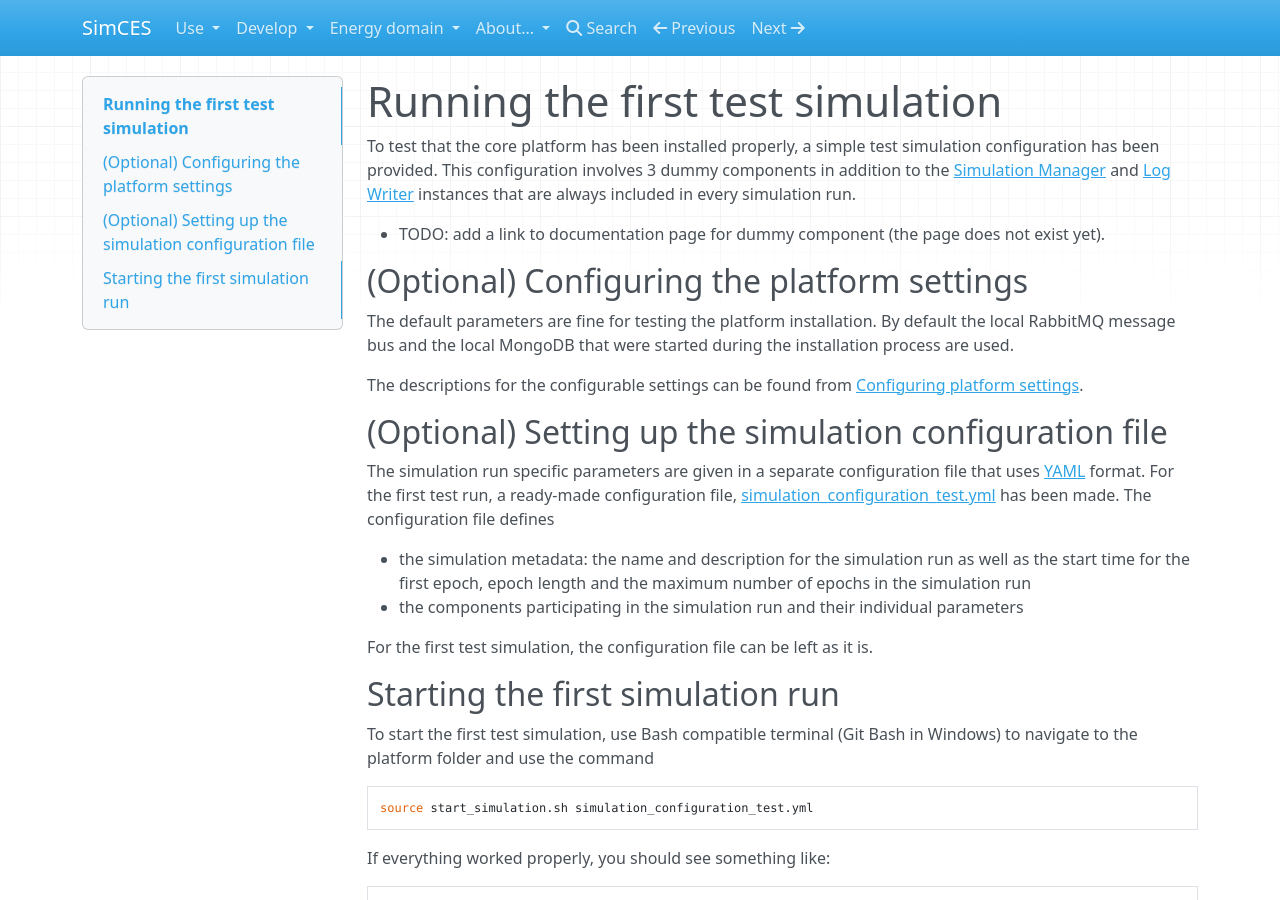
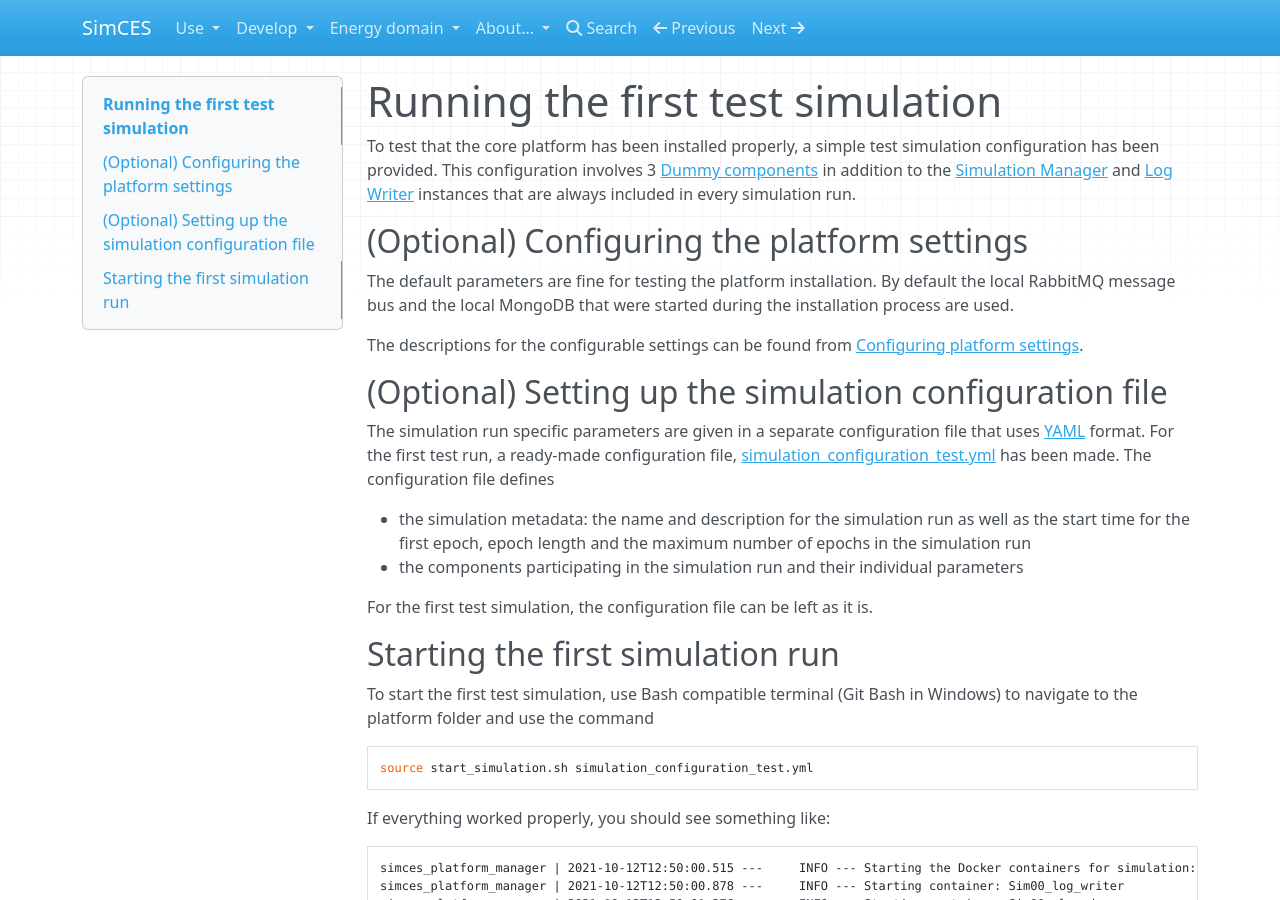
Before and after one commit to simcesplatform/simcesplatform.github.io, an MkDocs documentation site: the page built from markdown/core_run-first.md, in a window 1280 px wide and 900 px high. Built offline with MkDocs 1.6.1, drawn with Linux system fonts in a browser that asks for light colours; nearby versions of some CDN libraries; library files that are not in the unit come from our copies.

Commit message:
Added some links and empty page for dummy component

```diff
--- a/markdown/core_run-first.md
+++ b/markdown/core_run-first.md
@@ -1,8 +1,6 @@
 # Running the first test simulation
 
-To test that the core platform has been installed properly, a simple test simulation configuration has been provided. This configuration involves 3 dummy components in addition to the [Simulation Manager](core_simulationmanager.md) and [Log Writer](core_logwriter.md) instances that are always included in every simulation run.
-
-- TODO: add a link to documentation page for dummy component (the page does not exist yet).
+To test that the core platform has been installed properly, a simple test simulation configuration has been provided. This configuration involves 3 [Dummy components](core_dummycomponent.md) in addition to the [Simulation Manager](core_simulationmanager.md) and [Log Writer](core_logwriter.md) instances that are always included in every simulation run.
 
 ## (Optional) Configuring the platform settings
 
--- a/mkdocs.yml
+++ b/mkdocs.yml
@@ -76,6 +76,7 @@ nav:
             - Platform Manager: core_platformmanager.md
             - Simulation lifecycle: core_lifecycle.md
             - Simulation Manager: core_simulationmanager.md
+            - Dummy Component: core_dummycomponent.md
     - Energy domain:
         - Energy-domain-specific conventions: energy_conventions.md
         - Components (energy):
```
Also changed, not shown: markdown/core_dummycomponent.md (added, +1 -0 lines), markdown/core_platformmanager.md (+4 -7 lines).
